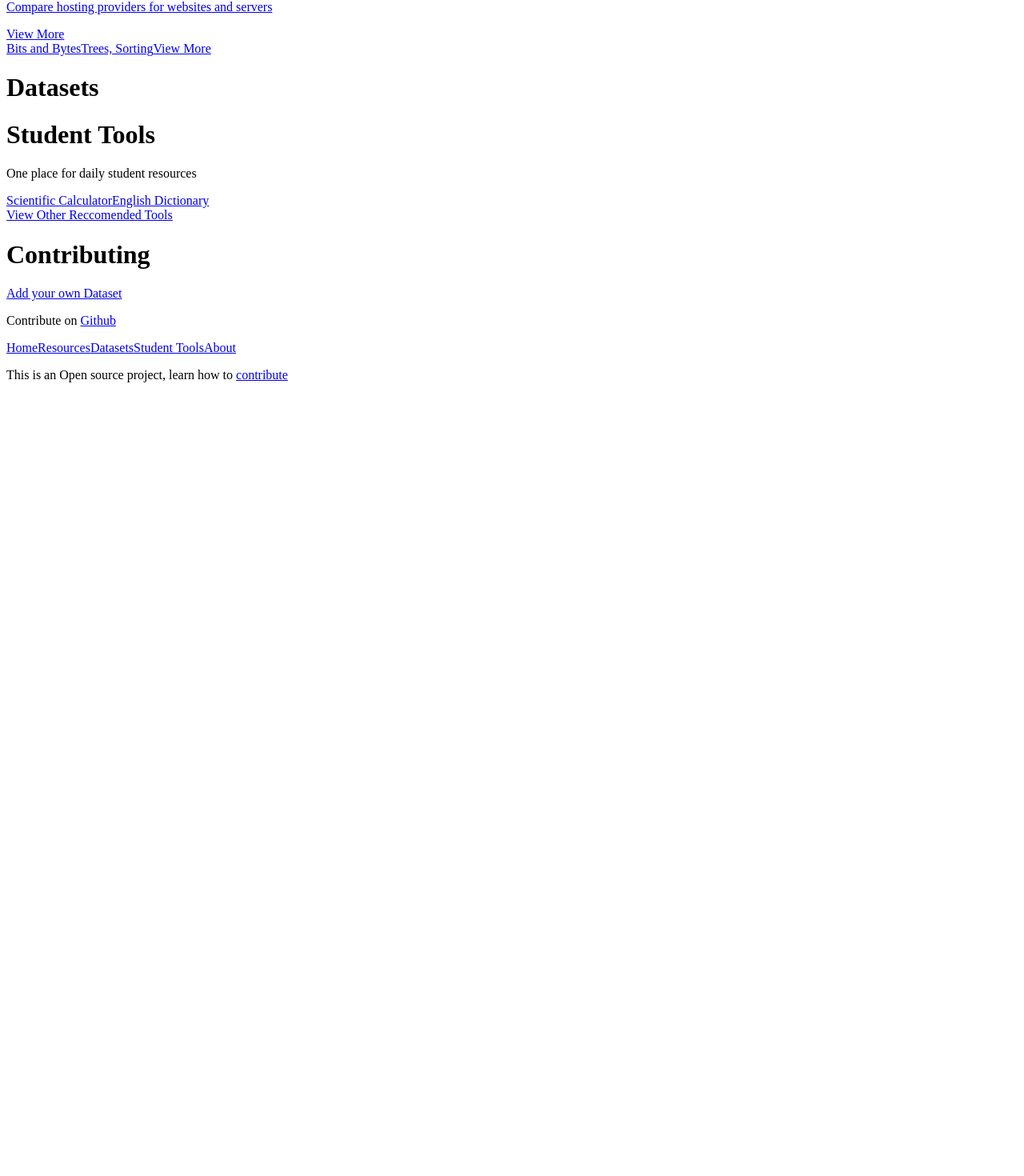
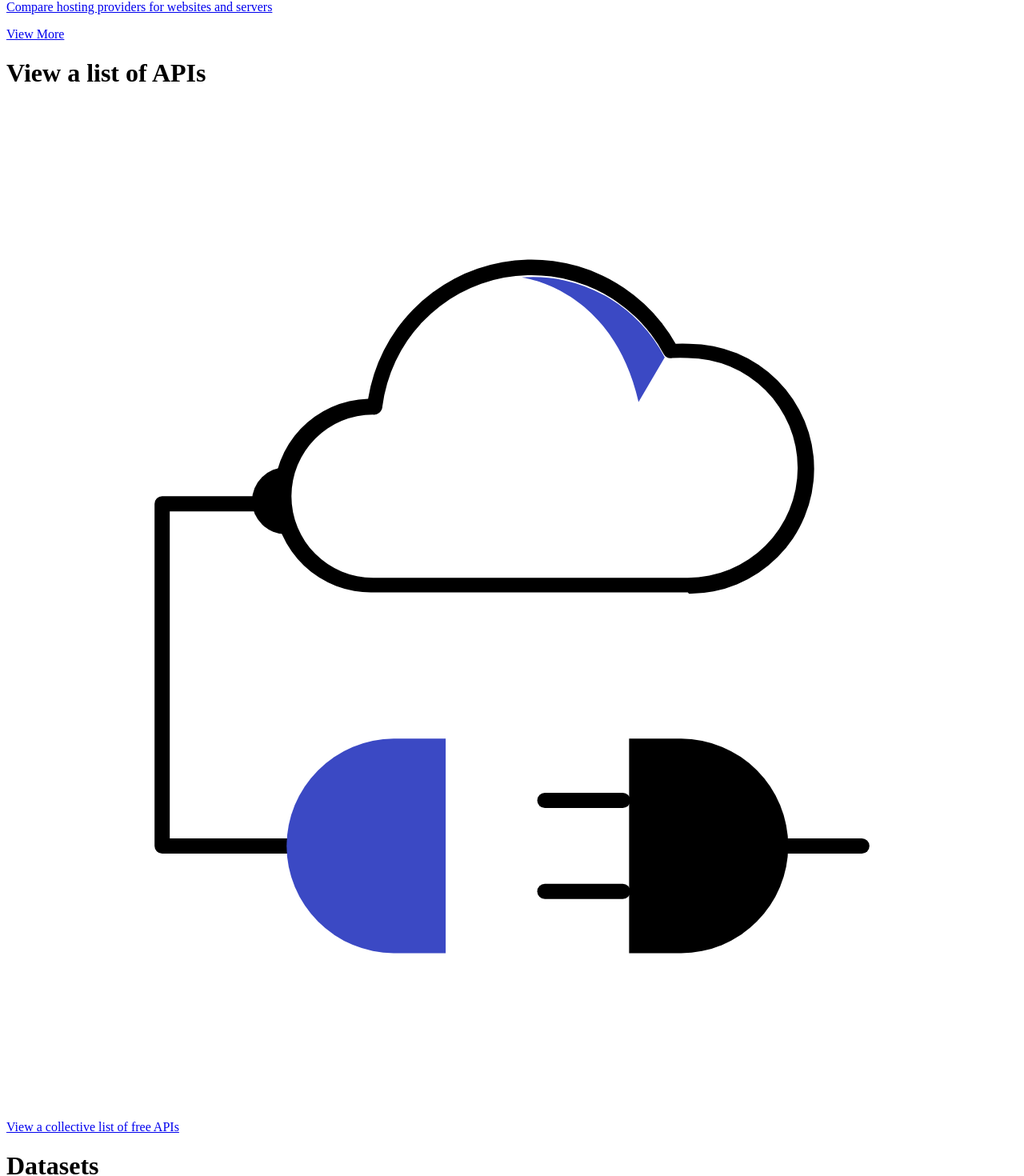
Before and after one commit to NikSchaefer/csnotes, a React app in the folder frontend/: page / in a window 1280 px wide. Shown: the part 612-2082 px from the top of the page at 80% size. Before the commit the page ends 1106 px from the top, so only its background shows below. Built offline with nearby package versions, Linux system fonts and the light colour scheme; the HTML template or start-up script is replaced by a standard one.

Commit message:
Revamped Home

```diff
--- a/frontend/src/Resources/api.tsx
+++ b/frontend/src/Resources/api.tsx
@@ -3,7 +3,7 @@ import * as React from 'react'
 export default function Api() {
     return (
         <div className='page-div'>
-
+            <h1>APIs</h1>
         </div>
     )
 }
--- a/frontend/src/datasets/dataset.tsx
+++ b/frontend/src/datasets/dataset.tsx
@@ -50,8 +50,8 @@ export default function Dataset() {
         getData(1)
     }
     return (
-        <div className="view-dataset-div">
-            <h1>{dataset} dataset</h1>
+        <div className="page-div">
+            <h1 className='capitalize'>{dataset} dataset</h1>
             <div className='card-div' onClick={handleFlip}>
                 <p>{cardText}</p>
                 <p className='card-bottom'>Click To Flip</p>
--- a/frontend/src/home.tsx
+++ b/frontend/src/home.tsx
@@ -28,28 +28,28 @@ export default function Home() {
                 <div className='home-res-div'>
                     <Options arr={setOfResources} />
                 </div>
-                <Link to='/resources' className='dataset-view'>View More</Link>
+                <Link to='/resources' className='button'>View More</Link>
             </div>
-
+            <div className='home-colored' id='home-api'>
+                <h1 style={{ flexBasis: "100%" }}>View a list of APIs</h1>
+                <img className='icon' src="/static/images/Icons/api.svg" />
+                <a href='/api' id='dark-button' className='button'>View a collective list of free APIs</a>
+            </div>
             <div className='home-div'>
+                <h1 className='full'>Datasets</h1>
                 <div className='dataset-div'>
                     <ShowDatasets array={listOfDatasets} />
                     <Link className='dataset-view' to='/dataset'>View More</Link>
                 </div>
-                <h1>Datasets</h1>
+                <img className='icon' src="/static/images/Icons/server.svg" />
             </div>
-            <div>
+            <div style={{ paddingBottom: '50px' }}>
                 <h1>Student Tools</h1>
                 <p>One place for daily student resources</p>
                 <div className='datasets-list'>
                     <ShowStudentTools arr={setOfTools} />
                 </div>
-                <Link to='/tools'>View Other Reccomended Tools</Link>
-            </div>
-            <div className='home-contribute'>
-                <h1>Contributing</h1>
-                <Link to='/add' className='button'>Add your own Dataset</Link>
-                <p>Contribute on <a href='https://github.com/NikSchaefer/csnotes'>Github</a></p>
+                <Link to='/tools' className='button'>View Other Reccomended Tools</Link>
             </div>
         </div>
     )
--- a/frontend/static/css/index.css
+++ b/frontend/static/css/index.css
@@ -104,7 +104,7 @@ footer>p>a:hover {
 
 .button {
     background-color: var(--dark-blue);
-    padding: 20px;
+    padding: 20px 30px;
     margin: 10px 20px;
     color: white;
     border-radius: 10px;
@@ -182,7 +182,7 @@ h1 {
     display: flex;
     flex-wrap: wrap;
     max-width: 800px;
-    margin: auto;
+    margin: 20px auto;
     justify-content: center;
     color: white;
 }
@@ -249,12 +249,29 @@ h1 {
     width: 100%;
 }
 
-.view-dataset-div {
-    padding: 100px
+#home-api {
+    margin-top: 100px;
 }
 
-.view-dataset-div>h1 {
+.full {
+    flex-basis: 100%;
+}
+
+.capitalize {
     text-transform: capitalize;
+}
+
+.icon {
+    background-color: white;
+    border-radius: 100%;
+}
+
+#dark-button {
+    background-color: var(--blue);
+}
+
+#dark-button:hover {
+    background-color: var(--dark-blue);
 }
 
 /* Page */
@@ -322,21 +339,8 @@ h1 {
     display: flex;
     flex-wrap: wrap;
     justify-content: center;
-}
-
-.home-res-link {
-    width: 200px;
-    padding: 50px 10px;
-    height: 20px;
-    box-shadow: 0 10px 10px rgba(0, 0, 0, 0.527);
-    margin: 20px;
-    transition: all ease-in-out 0.3s;
-    background-color: var(--blue);
-    color: white;
-}
-
-.home-res-link:hover {
-    background-color: var(--dark-blue);
+    max-width: 1000px;
+    margin: auto;
 }
 
 .login-div {
```
Also changed, not shown: frontend/static/frontend/main.js, frontend/static/images/Icons/api.svg, frontend/static/images/Icons/server.svg.
